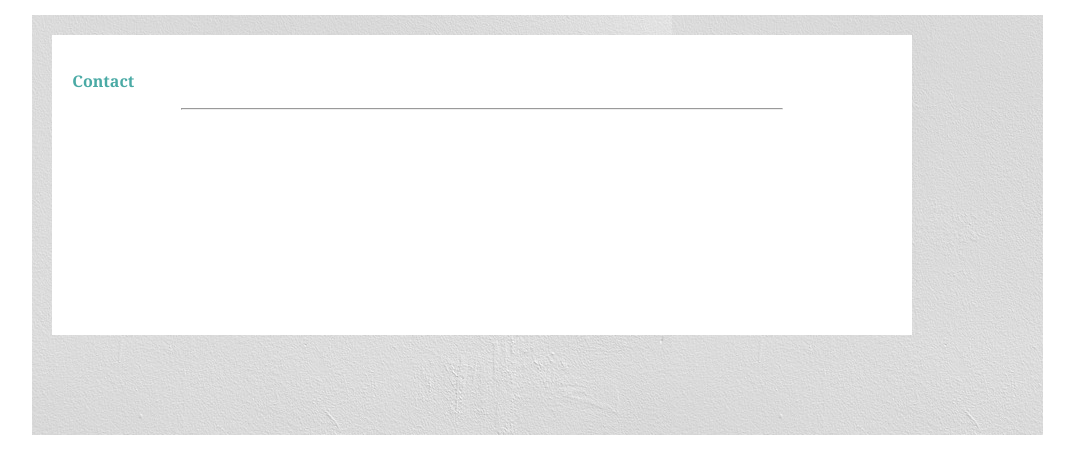
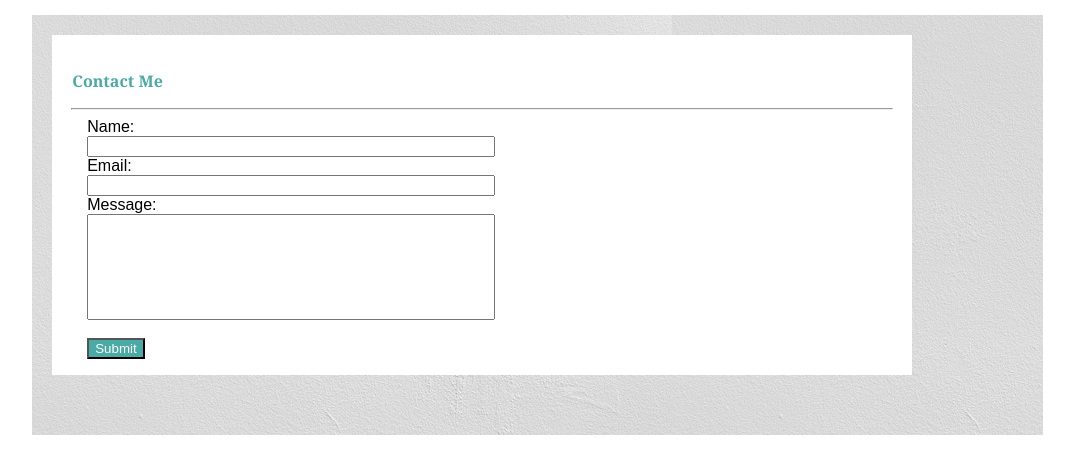
Before and after one commit to jgirardeau/Basic-Portfolio, a plain HTML site: page contact.html in a window 1280 px wide. Shown: the part 98-572 px from the top of the page, without its empty margins (39-1113 px from the left). Drawn offline with Linux system fonts and the light colour scheme.

Commit message:
contact form finished

```diff
--- a/assets/css/style.css
+++ b/assets/css/style.css
@@ -52,7 +52,7 @@ html{
 	margin-top:20px;
 	margin-left:20px;
 	width:860px;
-	height:300px;
+	height:340px;
 }
 #contact{
 	background-color:white;
@@ -81,3 +81,8 @@ html{
 	margin-left:35px;
 	margin-right:35px;
 }
+
+#button{
+	color:white;
+	background-color:#4aaaa5;
+}
--- a/contact.html
+++ b/contact.html
@@ -16,8 +16,22 @@
 	</section>
 	<section id="main">
 		<div id="content">
-			<p id="about">Contact</p>
-			<hr width=600px>
+			<p id="about">Contact Me </p>
+			<hr width=820>
+			<div id=desc>
+				<form>
+					 Name:<br>
+ 					 <input type="text" name="" value="" style="width:400px;">
+					  <br>
+					  Email:<br>
+					  <input type="text" name="" value="" style="width:400px">
+					  <br>
+					  Message:<br>
+					  <input type="" value="" style="width:400px;height:100px;">
+				</form>
+				<br>
+				<button id=button>Submit</button>
+			</div>
 		</div>
 	</section>
 </body>
```
Also changed, not shown: index.html (+1 -0 lines), portfolio.html (+7 -3 lines).
